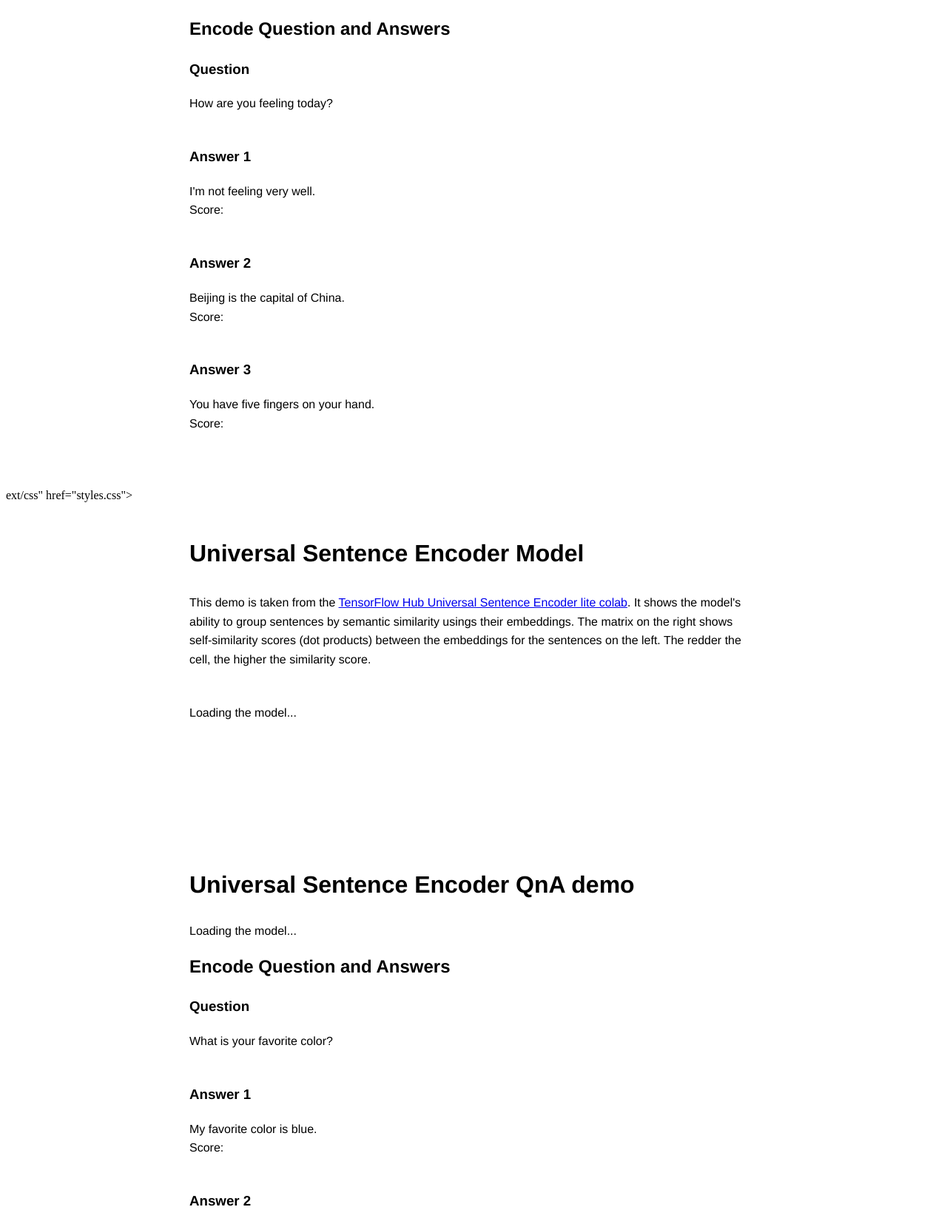
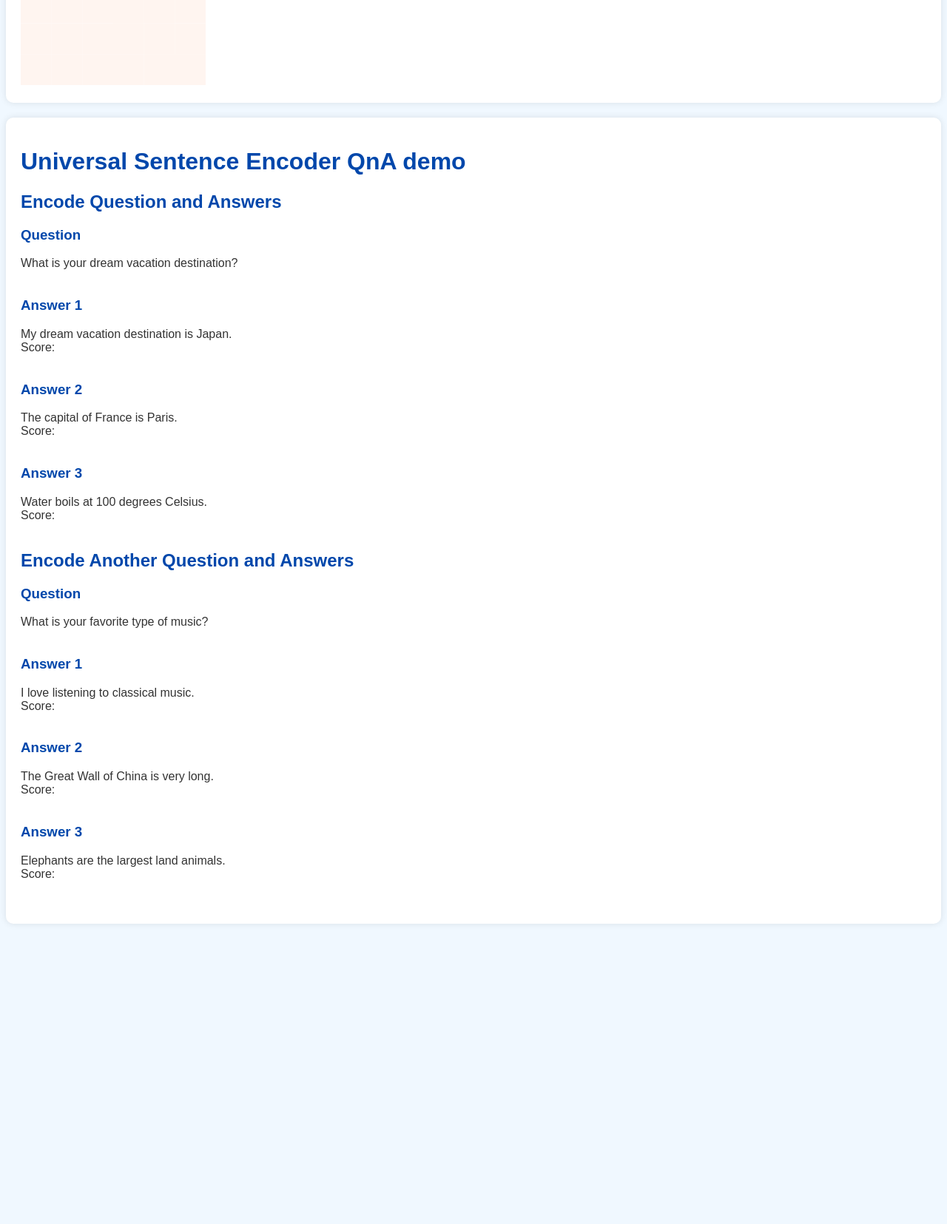
Before and after one commit to Leonardo0294/QnA-Encoder-Demo, a website built with Parcel: page index.html in a window 1280 px wide. Shown: the part 641-2296 px from the top of the page at 74% size. After the commit the page ends 1910 px from the top, so only its background shows below. Built offline with nearby package versions, Linux system fonts and the light colour scheme; what @tensorflow-models/universal-sentence-encoder, @tensorflow/tfjs-core would draw is missing.

Commit message:
feat: add support for multiple QnA sets
- Updated the script to process multiple questions and answers.
- Modified HTML to include a second set of questions and answers.
- Ensured that the script calculates and displays similarity scores for both sets.

```diff
--- a/index.html
+++ b/index.html
@@ -4,137 +4,7 @@
 
 <head>
     <title>TensorFlow.js Universal Sentence Encoder</title>
-    <link rel="stylesheet" type="t<!-- Copyright 2019 Google LLC. All Rights Reserved.
-
-        Licensed under the Apache License, Version 2.0 (the "License");
-        you may not use this file except in compliance with the License.
-        You may obtain a copy of the License at
-
-            http://www.apache.org/licenses/LICENSE-2.0
-
-        Unless required by applicable law or agreed to in writing, software
-        distributed under the License is distributed on an "AS IS" BASIS,
-        WITHOUT WARRANTIES OR CONDITIONS OF ANY KIND, either express or implied.
-        See the License for the specific language governing permissions and
-        limitations under the License.
-        ==============================================================================-->
-        <!DOCTYPE html>
-        <html>
-
-        <head>
-          <title>TensorFlow.js Universal Sentence Encoder lite demo</title>
-          <style>
-            h1 {
-              margin-bottom: 35px;
-            }
-
-            #main {
-              padding-top: 30px;
-              font-family: Helvetica, sans-serif;
-              max-width: 960px;
-              min-width: 600px;
-              width: 60vw;
-              margin-left: auto;
-              margin-right: auto;
-            }
-
-            #sentences-container {
-              flex: 1 1 auto;
-            }
-
-            #sentences-container>div {
-              margin-bottom: 10px;
-            }
-
-            #container {
-              display: flex;
-              flex-direction: row;
-            }
-
-            #self-similarity-matrix {
-              position: relative;
-            }
-
-            .labels {
-              position: absolute;
-            }
-
-            .x-axis {
-              bottom: 100%;
-              width: 100%;
-              height: 20px;
-            }
-
-            .x-axis>div {
-              transform: translateX(-50%);
-            }
-
-            .y-axis {
-              right: 100%;
-              height: 100%;
-              width: 20px;
-            }
-
-            .y-axis>div {
-              transform: translateY(-50%);
-            }
-
-            .labels>div {
-              position: absolute;
-            }
-
-            #description {
-              margin-bottom: 50px;
-              line-height: 1.6;
-            }
-          </style>
-          <meta name="viewport" content="width=device-width, initial-scale=1">
-        </head>
-
-        <body>
-          <div id='main'>
-            <h1>Universal Sentence Encoder lite demo</h1>
-            <div id="description">This demo is taken from the <a target="_blank"
-                href="https://colab.sandbox.google.com/github/tensorflow/hub/blob/master/examples/colab/semantic_similarity_with_tf_hub_universal_encoder_lite.ipynb#scrollTo=_GSCW5QIBKVe">TensorFlow
-                Hub Universal Sentence Encoder lite colab</a>. It shows the model's ability to group sentences by semantic
-              similarity usings their embeddings. The matrix on the right shows self-similarity scores (dot products) between
-              the embeddings for the sentences on the left. The redder the cell, the higher the similarity score.</div>
-            <div id="loading">
-              Loading the model...
-            </div>
-            <div id="container">
-              <div id="sentences-container"></div>
-              <div id="self-similarity-matrix">
-                <div class="labels y-axis"></div>
-                <div class="labels x-axis"></div>
-                <canvas></canvas>
-              </div>
-            </div>
-          </div>
-          <div id='main'>
-            <h1>Universal Sentence Encoder QnA demo</h1>
-            <div id="loadingQnA">
-              Loading the model...
-            </div>
-            <div id="description">
-              <h2>Encode Question and Answers</h2>
-              <h3>Question</h3>
-              <div>How are you feeling today?</div><br />
-              <h3>Answer 1</h3>
-              <div>I'm not feeling very well.</div>
-              <div>Score: <span id="answer_1"></span></div><br />
-              <h3>Answer 2</h3>
-              <div>Beijing is the capital of China.</div>
-              <div>Score: <span id="answer_2"></span></div><br />
-              <h3>Answer 3</h3>
-              <div>You have five fingers on your hand.</div>
-              <div>Score: <span id="answer_3"></span></div><br />
-            </div>
-          </div>
-          <script src="script.js"></script>
-        </body>
-
-        </html>ext/css" href="styles.css">
+    <link rel="stylesheet" type="text/css" href="styles.css">
     <meta name="viewport" content="width=device-width, initial-scale=1">
 </head>
 
@@ -142,7 +12,6 @@
     <div id='main'>
         <h1>Universal Sentence Encoder Model</h1>
         <div id="description">This demo is taken from the
-
             <a target="_blank"
                 href="https://colab.sandbox.google.com/github/tensorflow/hub/blob/master/examples/colab/semantic_similarity_with_tf_hub_universal_encoder_lite.ipynb#scrollTo=_GSCW5QIBKVe">TensorFlow
                 Hub Universal Sentence Encoder lite colab</a>. It shows the model's ability to group sentences by
@@ -170,16 +39,29 @@
         <div id="description">
             <h2>Encode Question and Answers</h2>
             <h3>Question</h3>
-            <div>What is your favorite color?</div><br />
+            <div>What is your dream vacation destination?</div><br />
             <h3>Answer 1</h3>
-            <div>My favorite color is blue.</div>
+            <div>My dream vacation destination is Japan.</div>
             <div>Score: <span id="answer_1"></span></div><br />
             <h3>Answer 2</h3>
-            <div>I prefer green over any other color.</div>
+            <div>The capital of France is Paris.</div>
             <div>Score: <span id="answer_2"></span></div><br />
             <h3>Answer 3</h3>
-            <div>Red is the color that I like the most.</div>
+            <div>Water boils at 100 degrees Celsius.</div>
             <div>Score: <span id="answer_3"></span></div><br />
+
+            <h2>Encode Another Question and Answers</h2>
+            <h3>Question</h3>
+            <div>What is your favorite type of music?</div><br />
+            <h3>Answer 1</h3>
+            <div>I love listening to classical music.</div>
+            <div>Score: <span id="answer_4"></span></div><br />
+            <h3>Answer 2</h3>
+            <div>The Great Wall of China is very long.</div>
+            <div>Score: <span id="answer_5"></span></div><br />
+            <h3>Answer 3</h3>
+            <div>Elephants are the largest land animals.</div>
+            <div>Score: <span id="answer_6"></span></div><br />
         </div>
     </div>
     <script src="script.js"></script>
--- a/script.js
+++ b/script.js
@@ -31,11 +31,10 @@
   const model = await use.load();
   document.querySelector('#loading').style.display = 'none';
 
-  //se renderizan las oraciones en el html
+  // Render sentences in HTML
   renderSentences();
 
-  //Se obtienen los embeddings (representaciones vectoriales)
-  //de las oraciones usando el modelo cargado.
+  // Get embeddings of the sentences using the loaded model
   const embeddings = await model.embed(sentences);
   const matrixSize = 250;
   const cellSize = matrixSize / sentences.length;
@@ -48,9 +47,7 @@
   const xLabelsContainer = document.querySelector('.x-axis');
   const yLabelsContainer = document.querySelector('.y-axis');
 
-  //se calcula la similitud entre todas las combinaciones
-  // y se va coloreando la matriz de acuerdo a la similitud
-  // y se renderizan en el canvas
+  // Compute similarity between all combinations and render matrix in the canvas
   for (let i = 0; i < sentences.length; i++) {
     const labelXDom = document.createElement('div');
     const labelYDom = document.createElement('div');
@@ -79,30 +76,49 @@
     }
   }
 };
+
 const initQnA = async () => {
-  const input = {
-    //preguntas
-    queries: ['How are you feeling today?'],
-    //respuestas
-    responses: [
-      'I\'m not feeling very well.', 'Beijing is the capital of China.',
-      'You have five fingers on your hand.'
-    ]
-  };
+  const questionsAndAnswers = [
+    {
+      question: 'How are you feeling today?',
+      answers: [
+        'I\'m not feeling very well.',
+        'Beijing is the capital of China.',
+        'You have five fingers on your hand.'
+      ],
+      answerIds: ['answer_1', 'answer_2', 'answer_3']
+    },
+    {
+      question: 'What is your favorite type of music?',
+      answers: [
+        'I love listening to classical music.',
+        'The Great Wall of China is very long.',
+        'Elephants are the largest land animals.'
+      ],
+      answerIds: ['answer_4', 'answer_5', 'answer_6']
+    }
+  ];
+
   const model = await use.loadQnA();
   document.querySelector('#loadingQnA').style.display = 'none';
-  let result = model.embed(input);
-  const dp = tf.matMul(result['queryEmbedding'], result['responseEmbedding'],
-      false, true).dataSync();
-  for (let i = 0; i < dp.length; i++) {
-    document.getElementById(`answer_${i + 1}`).textContent =
-        `${dp[i]}`
+
+  for (const qa of questionsAndAnswers) {
+    const input = {
+      queries: [qa.question],
+      responses: qa.answers
+    };
+    let result = await model.embed(input);
+    const dp = tf.matMul(result['queryEmbedding'], result['responseEmbedding'], false, true).dataSync();
+    for (let i = 0; i < dp.length; i++) {
+      document.getElementById(qa.answerIds[i]).textContent = `${dp[i]}`;
+    }
   }
 };
+
 init();
 initQnA();
 
-//funcion para renderizar las oraciones en el html
+// Function to render sentences in HTML
 const renderSentences = () => {
   sentences.forEach((sentence, i) => {
     const sentenceDom = document.createElement('div');
--- /dev/null
+++ b/styles.css
@@ -0,0 +1,59 @@
+/* Estilos para el cuerpo del documento */
+body {
+    font-family: Arial, sans-serif; /* Cambiar la fuente del texto */
+    background-color: #f0f8ff; /* Fondo celeste */
+    color: #333; /* Texto oscuro */
+}
+
+/* Estilos para los encabezados h1 y h2 */
+h1, h2, h3 {
+    color: #0047ab; /* Azul */
+}
+
+/* Estilos para los enlaces */
+a {
+    color: #007bff; /* Azul brillante */
+    text-decoration: none; /* Sin subrayado */
+}
+
+a:hover {
+    text-decoration: underline; /* Subrayado al pasar el mouse */
+}
+
+/* Estilos para los contenedores principales */
+#main {
+    background-color: #fff; /* Fondo blanco */
+    padding: 20px;
+    margin-bottom: 20px;
+    border-radius: 10px; /* Bordes redondeados */
+    box-shadow: 0 0 10px rgba(0, 0, 0, 0.1); /* Sombra */
+}
+
+/* Estilos para los contenedores de descripción */
+#description {
+    margin-bottom: 20px;
+}
+
+/* Estilos para los elementos de lista */
+ul, ol {
+    margin-left: 20px;
+}
+
+/* Estilos para los elementos de respuesta */
+span {
+    font-weight: bold; /* Texto en negrita */
+}
+
+/* Estilos para los botones */
+button {
+    background-color: #007bff; /* Fondo azul brillante */
+    color: #fff; /* Texto blanco */
+    border: none; /* Sin borde */
+    border-radius: 5px; /* Bordes redondeados */
+    padding: 8px 16px; /* Relleno */
+    cursor: pointer; /* Cambiar el cursor al pasar el mouse */
+}
+
+button:hover {
+    background-color: #0056b3; /* Color azul más oscuro al pasar el mouse */
+}
```
